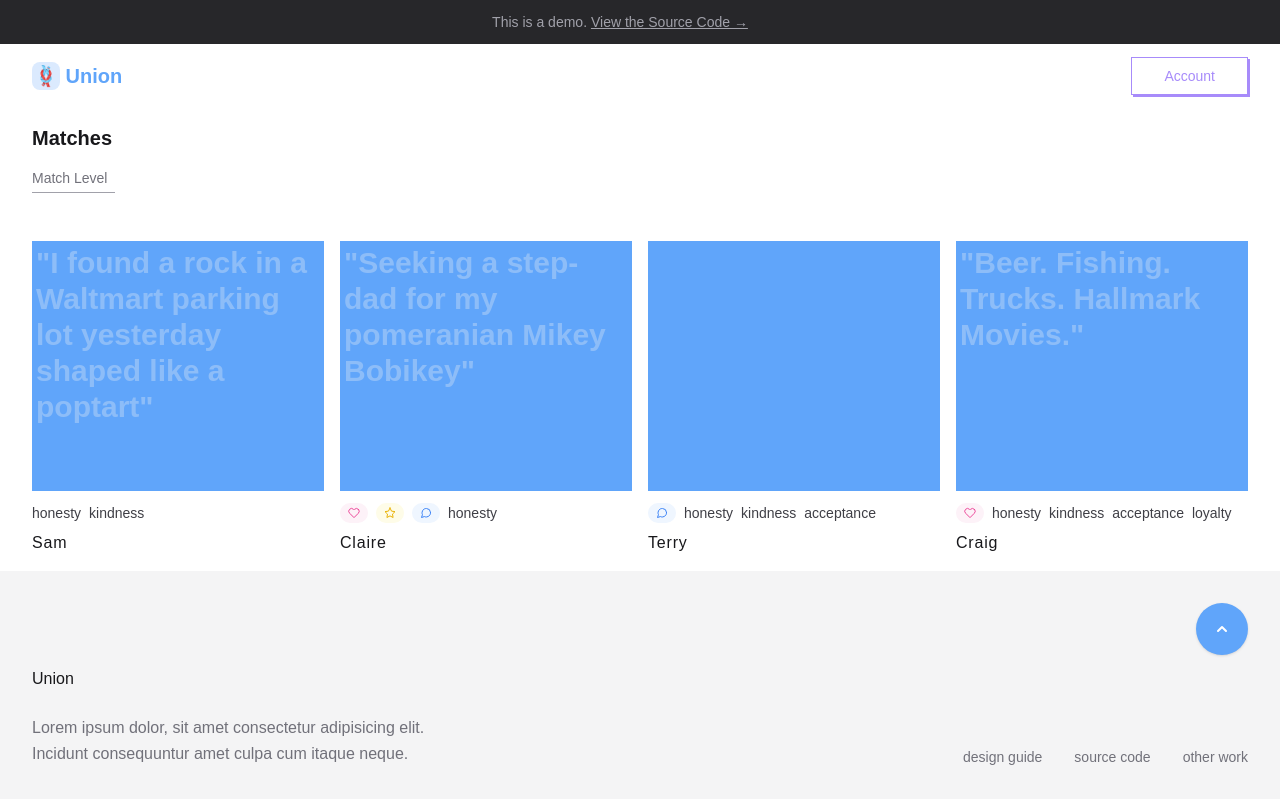
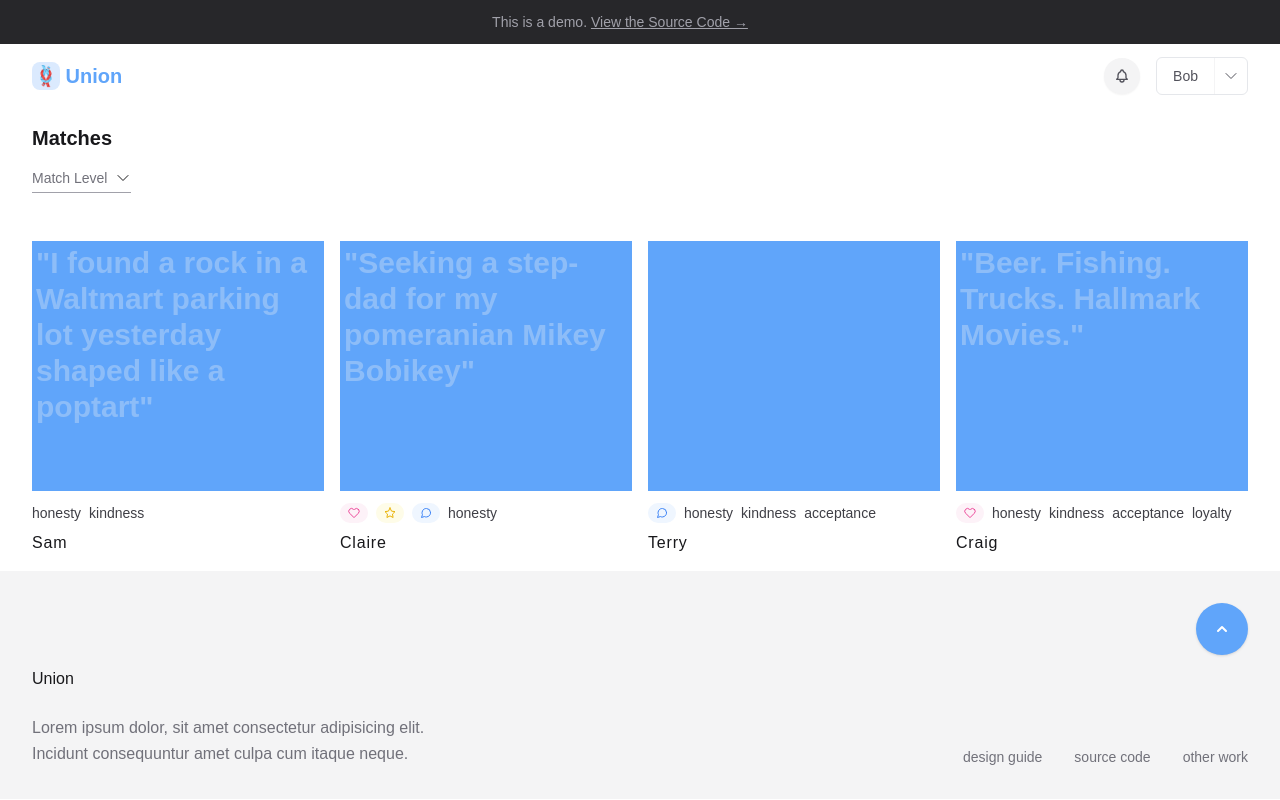
Before and after one commit to dejmedus/union, a Next.js app: page / in a window 1280 px wide. Built offline with nearby package versions, Linux system fonts and the light colour scheme; a web font is replaced by a local one.

Commit message:
add initial account dropdown & notifications button

```diff
--- a/components/Navbar.tsx
+++ b/components/Navbar.tsx
@@ -1,11 +1,27 @@
+import { useState } from "react";
+import Link from "next/link";
 import Navlink from "@/common/Navlink";
 import Logo from "@/common/Logo";
 import Button from "@/common/Buttons";
+import { DownArrowSVG } from "@/images/svg/arrows";
 
 interface NavbarProps {
-  session: boolean;
+  session: object | null;
 }
 const Navbar = ({ session }: NavbarProps) => {
+  const [dropdown, toggleDropdown] = useState(false);
+  const [notif, toggleNotif] = useState(false);
+
+  const dropdownProps = {
+    dropdown: dropdown,
+    toggleDropdown: toggleDropdown,
+  };
+
+  const notifProps = {
+    notif: notif,
+    toggleNotif: toggleNotif,
+  };
+
   return (
     <header id="navbar" aria-label="Site Header" className="">
       <div className="mx-auto max-w-screen-xl px-4 sm:px-6 lg:px-8">
@@ -31,7 +47,16 @@ const Navbar = ({ session }: NavbarProps) => {
               {!session ? (
                 <Button content="Login" path="/login" />
               ) : (
-                <Button content="Account" path="/account" />
+                <>
+                  <Notifications
+                    notifications={session.notifications.unread}
+                    {...notifProps}
+                  />
+                  <AccountDropdown
+                    user={session.user_name}
+                    {...dropdownProps}
+                  />
+                </>
               )}
 
               <div className="block md:hidden">
@@ -61,3 +86,134 @@ const Navbar = ({ session }: NavbarProps) => {
 };
 
 export default Navbar;
+
+interface AccountDropdownProps {
+  user: string;
+  dropdown: boolean;
+  toggleDropdown: React.Dispatch<React.SetStateAction<boolean>>;
+}
+
+// ${dropdown ? "inline-flex" : "hidden"}
+function AccountDropdown({
+  user,
+  dropdown,
+  toggleDropdown,
+}: AccountDropdownProps) {
+  return (
+    <div className="inline-flex items-stretch rounded-md border bg-white">
+      <a
+        href="/account"
+        className="rounded-l-md px-4 py-2 text-sm text-zinc-600 hover:bg-zinc-50 hover:text-zinc-700"
+      >
+        {user}
+      </a>
+
+      <div className="relative">
+        <button
+          onClick={() => toggleDropdown((current) => !current)}
+          className="inline-flex h-full items-center justify-center rounded-r-md border-l border-zinc-100 px-2 text-zinc-600 hover:bg-zinc-50 hover:text-zinc-700"
+        >
+          <span className="sr-only">Menu</span>
+          <DownArrowSVG />
+        </button>
+
+        <div
+          className={`${
+            dropdown ? "absolute" : "hidden"
+          }  right-0 z-10 mt-4 w-56 origin-top-right rounded-md border border-zinc-100 bg-white shadow-lg`}
+          role="menu"
+        >
+          <div className="flow-root py-2">
+            <div className="-my-2 divide-y divide-zinc-100">
+              <div className="p-2">
+                <DropdownEntry name="Account" path="/account" />
+                <DropdownEntry name="Settings" path="/settings" />
+              </div>
+
+              <div className="p-2">
+                <form method="POST" action="#">
+                  <button
+                    type="submit"
+                    className="flex w-full items-center gap-2 rounded-lg px-4 py-1 hover:bg-red-50"
+                    role="menuitem"
+                  >
+                    <p className="text-sm text-red-700 ">Logout</p>
+                  </button>
+                </form>
+              </div>
+            </div>
+          </div>
+        </div>
+      </div>
+    </div>
+  );
+}
+
+interface DropdownEntryProps {
+  name: string;
+  path: string;
+}
+
+function DropdownEntry({ name, path }: DropdownEntryProps) {
+  return (
+    <Link
+      href={path}
+      className="block rounded-lg px-4 py-2 text-sm text-zinc-500 hover:bg-zinc-50 hover:text-zinc-700"
+      role="menuitem"
+    >
+      {name}
+    </Link>
+  );
+}
+
+interface NotificationsProps {
+  notifications: string[];
+  notif: boolean;
+  toggleNotif: React.Dispatch<React.SetStateAction<boolean>>;
+}
+function Notifications({ notifications, notif, toggleNotif }) {
+  const unreadNotifs = notifications.length != 0 ? notifications : null;
+  return (
+    <>
+      <button
+        onClick={() => toggleNotif((current) => !current)}
+        className={`block shrink-0 rounded-full  p-2.5 shadow-sm ${
+          unreadNotifs
+            ? "bg-blue-100 hover:bg-blue-200 text-blue-600 hover:text-blue-700"
+            : "bg-zinc-100 hover:bg-zinc-200 text-zinc-600 hover:text-zinc-700"
+        }`}
+      >
+        <span className="sr-only">Notifications</span>
+        <svg
+          xmlns="http://www.w3.org/2000/svg"
+          className="h-4 w-4"
+          fill="none"
+          viewBox="0 0 24 24"
+          stroke="currentColor"
+          strokeWidth="2"
+        >
+          <path
+            strokeLinecap="round"
+            strokeLinejoin="round"
+            d="M15 17h5l-1.405-1.405A2.032 2.032 0 0118 14.158V11a6.002 6.002 0 00-4-5.659V5a2 2 0 10-4 0v.341C7.67 6.165 6 8.388 6 11v3.159c0 .538-.214 1.055-.595 1.436L4 17h5m6 0v1a3 3 0 11-6 0v-1m6 0H9"
+          />
+        </svg>
+      </button>
+      <div
+        className={`${
+          notif ? "absolute" : "hidden"
+        }  right-0 z-10 mt-4 w-56 origin-top-right rounded-md border border-zinc-100 bg-white shadow-lg`}
+        role="menu"
+      >
+        <div className="flow-root py-2">
+          <div className="-my-2 divide-y divide-zinc-100">
+            <div className="p-2">
+              <DropdownEntry name="Account" path="/account" />
+              <DropdownEntry name="Settings" path="/settings" />
+            </div>
+          </div>
+        </div>
+      </div>
+    </>
+  );
+}
```
